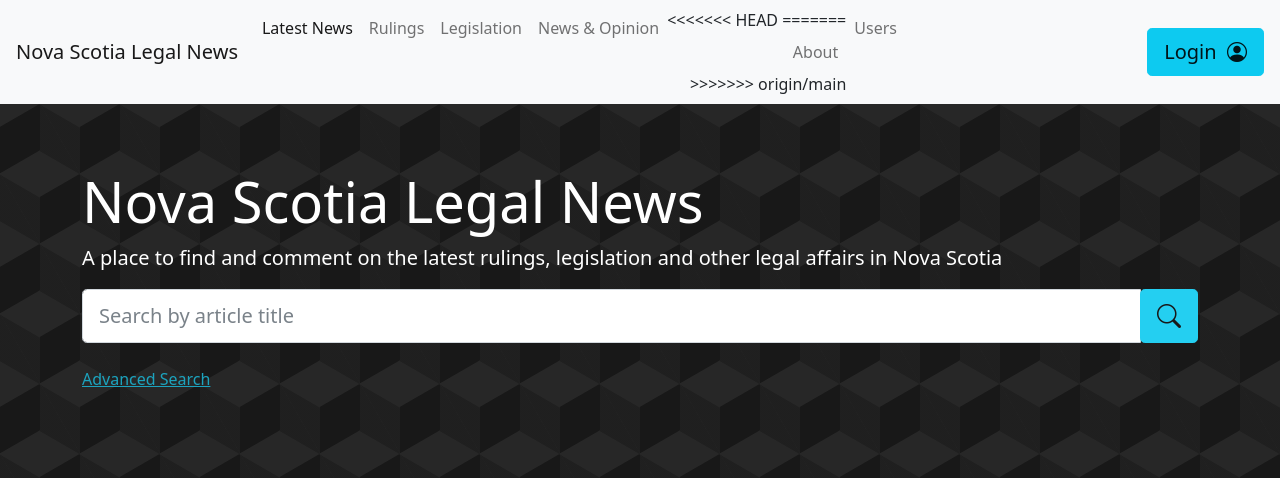
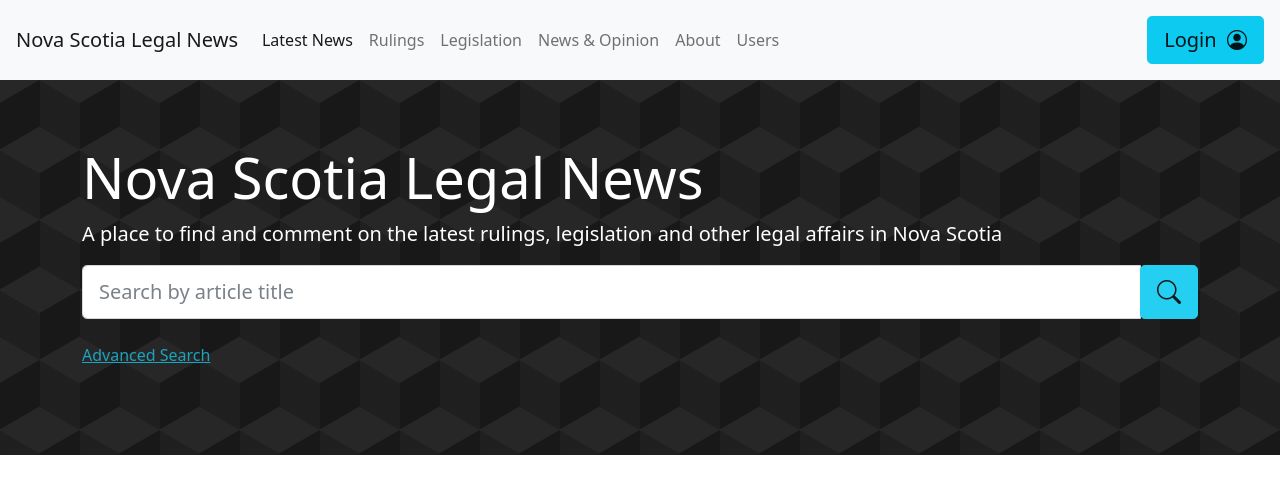
Before and after one commit to LiamOsler/NewsWebsite, a PHP site: page /index.php in a window 1280 px wide. Shown: the top 478 px of the page. Run offline with PHP 8.4, Linux system fonts and the light colour scheme; data that the repository does not hold is empty; some libraries are stand-ins or nearby versions.

Commit message:
Fixed header.

```diff
--- a/website/inc/header.php
+++ b/website/inc/header.php
@@ -46,10 +46,7 @@
         <a class="nav-item nav-link" href="index.php?show=news-opinion">News & Opinion</a>
       </li>
       <li class="nav-item">
-<<<<<<< HEAD
-=======
         <a class="nav-item nav-link" href="index.php?show=about">About</a>
->>>>>>> origin/main
       </li>
       <li class="nav-item">
         <a class="nav-item nav-link" href="users.php">Users</a>
```
